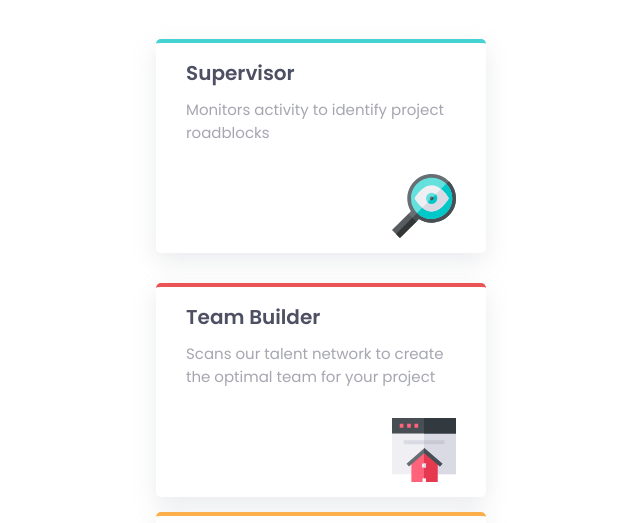
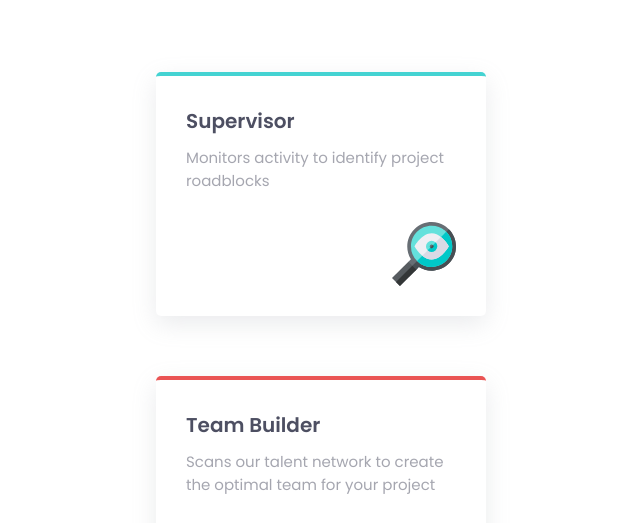
Before and after one commit to LWhills/FourCardFeatureSection, a plain HTML site: page index.html in a window 1280 px wide. Shown: the part 237-760 px from the top of the page, without its empty margins (319-959 px from the left). Drawn offline with Linux system fonts and the light colour scheme.

Commit message:
Correction distances

```diff
--- a/CSS/style.css
+++ b/CSS/style.css
@@ -21,6 +21,7 @@ h1,
 }
 h1 {
   font-weight: 600;
+  margin-bottom: 0.5em;
 }
 h2 {
   font-size: 1.25rem;
@@ -61,13 +62,13 @@ main {
   margin-bottom: 3em;
 }
 .block {
-  padding: 1em 2em;
+  padding: 2em;
   box-shadow: rgba(149, 157, 165, 0.2) 0px 8px 24px;
   text-align: left;
   border-radius: 5px;
   margin-bottom: 2em;
   max-width: 350px;
-  margin: 1em;
+  margin: 2em 1em;
 }
 .block-body {
   margin-bottom: 2em;
```
